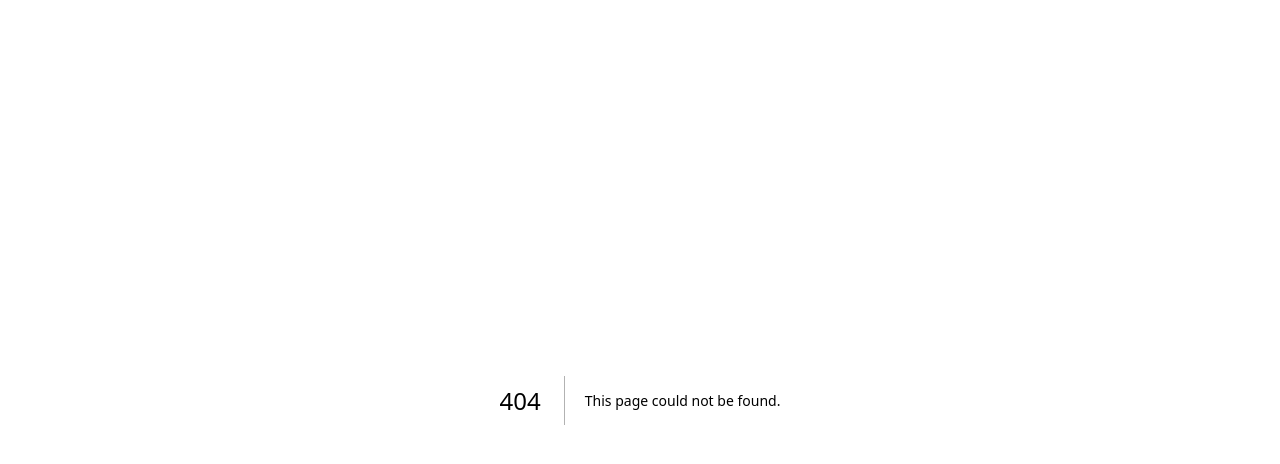
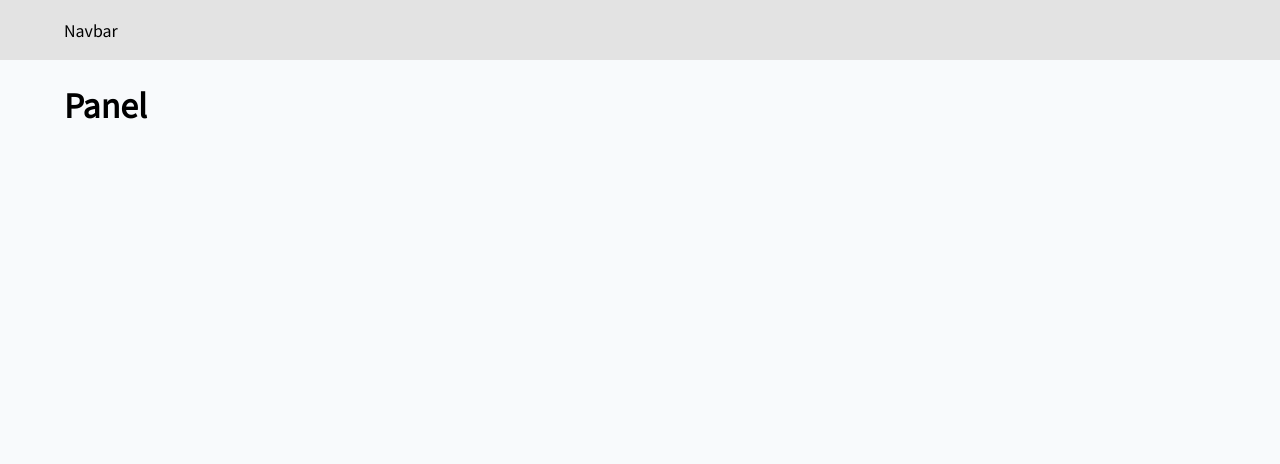
Before and after one commit to LoisChen68/github-issue-panel, a Next.js app: page /panel in a window 1280 px wide. Before the commit this address had no page. Shown: the top 464 px of the page. Built offline with nearby package versions, Linux system fonts and the light colour scheme.

Commit message:
feat: add Layout style, panel page

```diff
--- a/src/pages/_app.tsx
+++ b/src/pages/_app.tsx
@@ -1,8 +1,18 @@
 import '@/styles/globals.scss'
+import style from '@/styles/Layout.module.scss'
 import type { AppProps } from 'next/app'
 
 export default function App({ Component, pageProps }: AppProps) {
   return (
-    <Component {...pageProps} />
+    <div className={style.wrapper}>
+      <div className={style['nav-bar-wrapper']}>
+        <div className={style['nav-bar-container']}>
+          <span>Navbar</span>
+        </div>
+      </div>
+      <div className={style.container}>
+        <Component {...pageProps} />
+      </div>
+    </div>
   )
 }
--- /dev/null
+++ b/src/pages/panel/index.tsx
@@ -0,0 +1,3 @@
+export default function Panel() {
+  return <h1>Panel</h1>
+}
--- /dev/null
+++ b/src/styles/Layout.module.scss
@@ -0,0 +1,24 @@
+.wrapper {
+  width: 100%;
+}
+
+.nav-bar {
+  &-wrapper {
+    display: flex;
+    align-items: center;
+    height: 60px;
+    background-color: #E3E3E3;
+  }
+
+  &-container {
+    margin: 0 auto;
+    width: 90%;
+  }
+}
+
+.container {
+  position: relative;
+  top: 100%;
+  width: 90%;
+  margin: 0px auto;
+}
```
